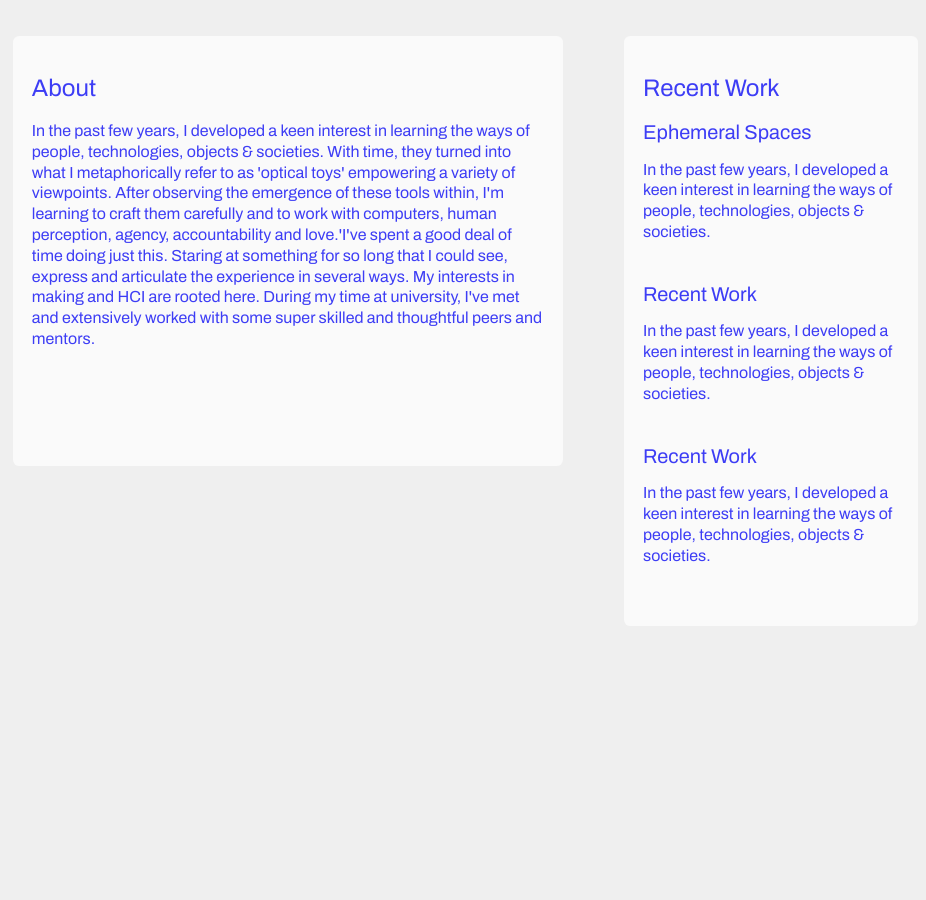
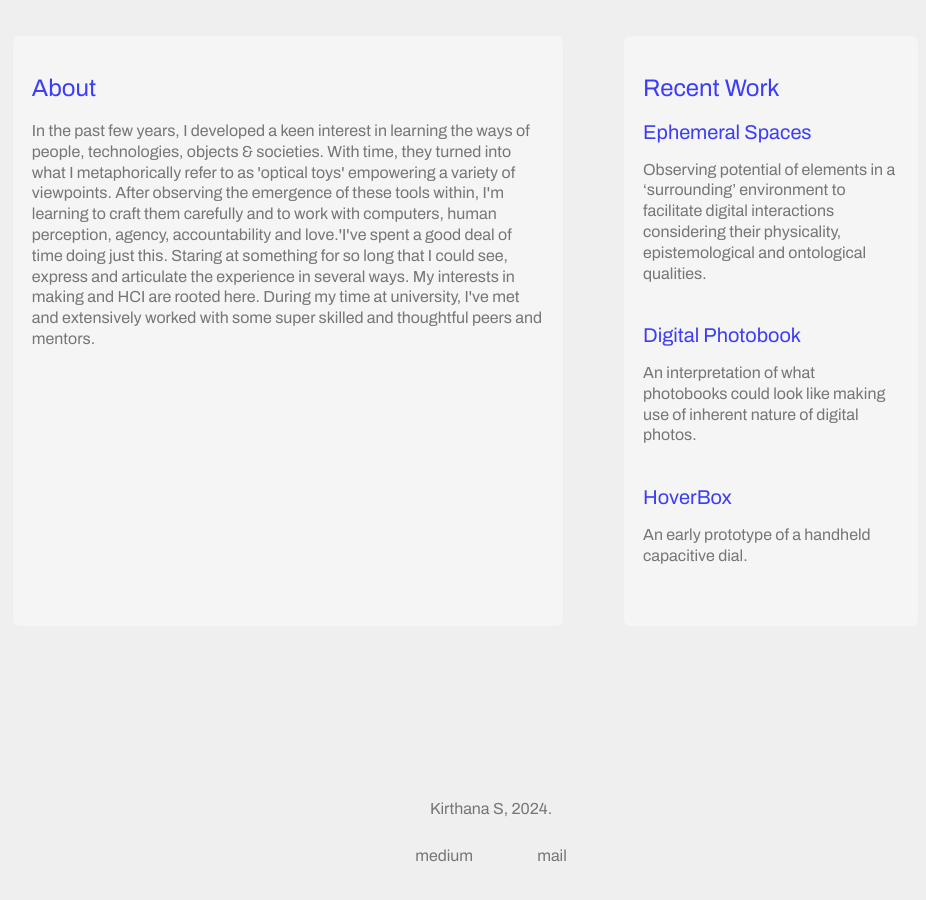
Before and after one commit to kirthana-web/kirthana-web.github.io, a plain HTML site: page index.html in a window 1280 px wide. Shown: the part 820-1720 px from the top of the page, without its empty margins (149-1075 px from the left). Before the commit the page ends 1614 px from the top, so only its background shows below. Drawn offline with Linux system fonts and the light colour scheme.

Commit message:
UpdateTC

```diff
--- a/index.html
+++ b/index.html
@@ -20,7 +20,7 @@
                         <h2 id = "nav-text">Work</h2>
                     </div>
                     <div>
-                        <h2 id = "nav-text">Playground</h2>
+                        <h2 id = "nav-text">Lab</h2>
                     </div>
                     <div>
                         <h2 id = "nav-text">Thoughts</h2>
@@ -54,18 +54,18 @@
                 </div>
                 <div id="work-home">
 
-                    <a href="work/ephemeralspaces.html" style="text-decoration: none;"><h1 id="subtitleA">Ephemeral Spaces</h1></a>
+                    <a href="lab/ephemeralspaces.html" style="text-decoration: none;"><h1 id="subtitleA">Ephemeral Spaces</h1></a>
                     <div id="hover-up">
                     </div>
                     <!-- <img class="hover-img" src="Assets/MMTKit_Triviality.jpg"> -->
-                    <h2 id="big-content">In the past few years, I developed a keen interest in learning the ways of people, technologies, objects & societies.</h2>
+                    <h2 id="big-content">Observing potential of elements in a ‘surrounding’ environment to facilitate digital interactions considering their physicality, epistemological and ontological qualities.</h2>
                 </div>
 
                 <div id="work-home">
 
-                    <a href="work/ephemeralspaces.html" style="text-decoration: none;"><h1 id="subtitleA">Recent Work</h1></a>
+                    <a href="lab/digitalphotobook.html" style="text-decoration: none;"><h1 id="subtitleA">Digital Photobook</h1></a>
                     <!-- <img class="hover-img" src="Assets/MMTKit_Triviality.jpg">  -->
-                    <h2 id="big-content">In the past few years, I developed a keen interest in learning the ways of people, technologies, objects & societies.</h2>
+                    <h2 id="big-content">An interpretation of what photobooks could look like making use of inherent nature of digital photos. </h2>
 
                 </div>
 
@@ -74,13 +74,23 @@
 
                 <div id="work-home">
 
-                    <a href="work/ephemeralspaces.html" style="text-decoration: none;"><h1 id="subtitleA">Recent Work</h1></a>
+                    <a href="lab/hoverbox.html" style="text-decoration: none;"><h1 id="subtitleA">HoverBox</h1></a>
                     <!-- <img class="hover-img" src="Assets/MMTKit_Triviality.jpg">  -->
-                    <h2 id="big-content">In the past few years, I developed a keen interest in learning the ways of people, technologies, objects & societies.</h2>
+                    <h2 id="big-content">An early prototype of a handheld capacitive dial.</h2>
                 </div>
 
 
-                               </div>
+                </div>
 
         </div>
     </section>
+
+    <section id="footer">
+        <div  id="name">
+            <h2 id="big-content">Kirthana S, 2024.</h2>
+        </div>
+        <div id="contact">
+            <h2 id="big-content">medium</h2>
+            <h2 id="big-content">mail</h2>
+        </div>
+    </section>
--- a/styles.css
+++ b/styles.css
@@ -57,6 +57,31 @@ body {
     border-radius: 50%;
 } */
 
+#footer {
+  display: flex;
+  flex-direction: column;
+  margin-right: auto;
+  margin-left: auto;
+  max-width: fit-content;
+  text-align: center;
+  margin-bottom: 5vh;
+
+}
+
+#contact {
+  display: flex;
+  gap: 5vw;
+  text-align: center;
+  max-width: fit-content;
+  margin-left: auto;
+  margin-right: auto;
+}
+
+#name {
+  padding: 0;
+  margin: 0vh;
+}
+
 #circle-man {
     height: 2.5vh;
     width: 2.5vh;
@@ -90,8 +115,8 @@ body {
 
   #about {
     max-width: 40vw;
-    margin-bottom: 40vh;
-    background-color: rgba(255, 255, 255, 0.678);
+    margin-bottom: 20vh;
+    background-color: rgba(255, 255, 255, 0.374);
     padding: 1.5vw;
     border-radius: 0.5vw;
   }
@@ -104,7 +129,7 @@ body {
   #recent-work {
     max-width: 20vw;
     margin-bottom: 20vh;
-    background-color: rgba(255, 255, 255, 0.678);
+    background-color: rgba(255, 255, 255, 0.374);
     padding: 1.5vw;
     border-radius: 0.5vw;
   }
@@ -122,11 +147,16 @@ body {
     color: #3D3DF5;
   }
 
+  #subtitleA:hover {
+    text-decoration: underline;
+
+  }
+
   #big-content {
     font-size: 2vh;
     font-weight: 400;
     line-height: 130%;
-    color: #3D3DF5;
+    color: #767676;
   }
 
   /* .hover-img {
@@ -158,7 +188,7 @@ body {
   @media only screen and (max-width: 768px) {
 
     #wordmark {
-        max-width: 15vw;
+        max-width: 10vw;
     }
 
     #title {
```
Also changed, not shown: lab.html (added), lab/digitalphotobook.html (added), lab/ephemeralspaces.html (added), lab/hoverbox.html (added), thoughts.html (added).
